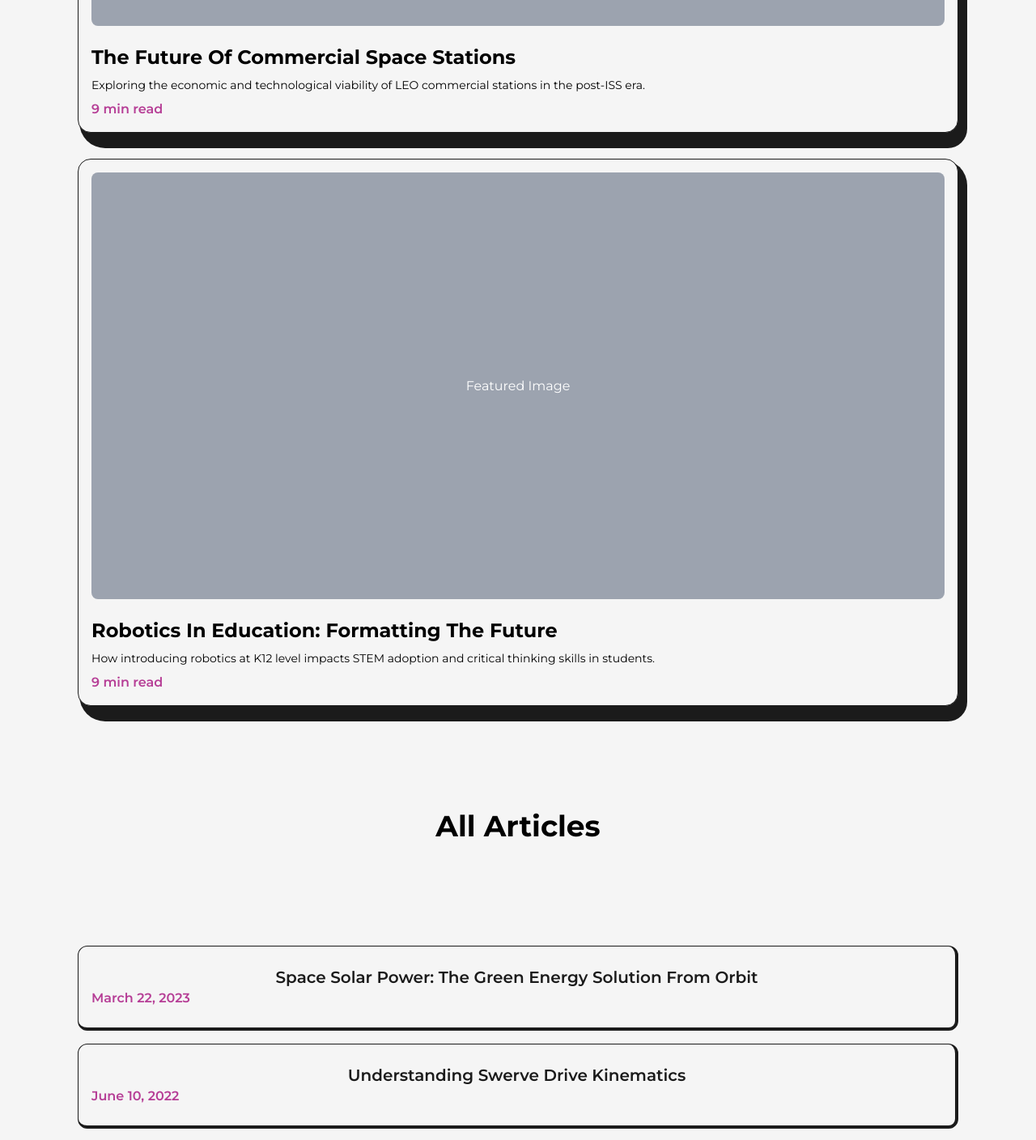
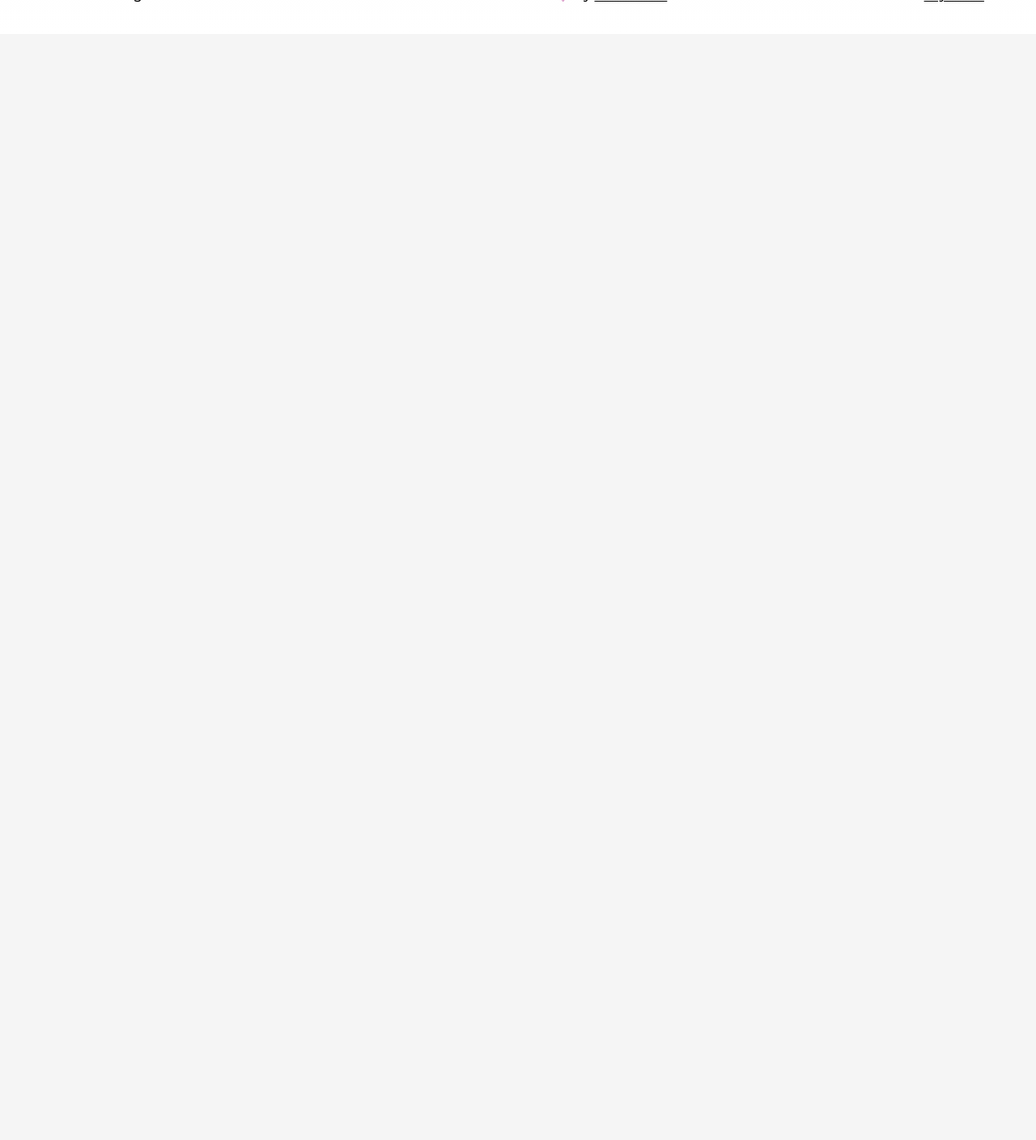
Before and after one commit to prathameshbarapatre5/Portfolio, a Next.js app: page /articles in a window 1280 px wide. Shown: the part 880-2288 px from the top of the page at 81% size. After the commit the page ends 922 px from the top, so only its background shows below. Built offline with nearby package versions, Linux system fonts and the light colour scheme.

Commit message:
Image Alignment

```diff
--- a/app/about/page.tsx
+++ b/app/about/page.tsx
@@ -7,6 +7,7 @@ import Skills from '@/components/Skills'
 import Experience from '@/components/Experience'
 import Education from '@/components/Education'
 import { useInView, useMotionValue, useSpring } from 'framer-motion'
+import aboutPhoto from '@/public/images/about-photo.png'
 
 const AnimatedNumbers = ({ value }: { value: number }) => {
     const ref = useRef<HTMLSpanElement>(null)
@@ -52,9 +53,7 @@ const About = () => {
 
                     <div className='col-span-3 relative h-max rounded-2xl border-2 border-solid border-dark bg-light p-8 dark:bg-dark dark:border-light xl:col-span-4 md:order-1 md:col-span-8'>
                         <div className='absolute top-0 -right-3 -z-10 w-[102%] h-[103%] rounded-[2rem] bg-dark dark:bg-light' />
-                        <div className='w-full h-auto rounded-2xl bg-gray-300 aspect-square flex items-center justify-center text-dark'>
-                            Profile Image
-                        </div>
+                        <Image src={aboutPhoto} alt="Prathmesh Barapatre" className='w-full h-auto rounded-2xl' priority sizes="(max-width: 768px) 100vw, 50vw" />
                     </div>
 
                     <div className='col-span-2 flex flex-col items-end justify-between xl:col-span-8 xl:flex-row xl:items-center md:order-3'>
--- a/app/articles/page.tsx
+++ b/app/articles/page.tsx
@@ -82,41 +82,11 @@ const Articles = () => {
             <Layout className='pt-16'>
                 <AnimatedText text="Words Can Change The World!" className='mb-16 lg:!text-7xl sm:!text-6xl xs:!text-4xl sm:mb-8' />
                 <ul className='grid grid-cols-2 gap-16 lg:gap-8 md:grid-cols-1 md:gap-y-16'>
-                    <FeaturedArticle
-                        title="The Future of Commercial Space Stations"
-                        summary="Exploring the economic and technological viability of LEO commercial stations in the post-ISS era."
-                        time="9 min read"
-                        link="#"
-                        img="/"
-                    />
-                    <FeaturedArticle
-                        title="Robotics in Education: Formatting the Future"
-                        summary="How introducing robotics at K12 level impacts STEM adoption and critical thinking skills in students."
-                        time="9 min read"
-                        link="#"
-                        img="/"
-                    />
+                    {/* Articles will be added here later */}
                 </ul>
                 <h2 className='font-bold text-4xl w-full text-center my-32 mt-32'>All Articles</h2>
                 <ul>
-                    <Article
-                        title="Space Solar Power: The Green Energy Solution from Orbit"
-                        date="March 22, 2023"
-                        link="#"
-                        img="/"
-                    />
-                    <Article
-                        title="Understanding Swerve Drive Kinematics"
-                        date="June 10, 2022"
-                        link="#"
-                        img="/"
-                    />
-                    <Article
-                        title="Getting Started with ROS and Gazebo"
-                        date="Jan 15, 2021"
-                        link="#"
-                        img="/"
-                    />
+                    {/* More articles will be added here later */}
                 </ul>
             </Layout>
         </main>
--- a/app/page.tsx
+++ b/app/page.tsx
@@ -16,8 +16,8 @@ export default function Home() {
     return (
         <main className='flex items-center text-dark w-full min-h-screen dark:text-light'>
             <Layout className='pt-0 md:pt-16 sm:pt-8'>
-                <div className="flex items-center justify-between w-full lg:flex-col">
-                    <div className='w-1/2 md:w-full'>
+                <div className="flex items-center justify-between w-full flex-col lg:flex-row">
+                    <div className='w-full md:w-full lg:w-1/2'>
                         <Image
                             src={profilePic}
                             alt="Prathamesh Barapatre"
@@ -28,12 +28,12 @@ export default function Home() {
                             sizes="(max-width: 768px) 100vw, 50vw"
                         />
                     </div>
-                    <div className='w-1/2 flex flex-col items-center self-center lg:w-full lg:text-center'>
-                        <AnimatedText text="Turning Vision Into Reality With Code And Engineering." className='!text-6xl !text-left xl:!text-5xl lg:!text-center lg:!text-6xl md:!text-5xl sm:!text-3xl' />
-                        <p className='my-4 text-base font-medium md:text-sm sm:text-xs'>
+                    <div className='w-full lg:w-1/2 flex flex-col items-center lg:items-start self-center lg:text-left lg:pl-6'>
+                        <AnimatedText text="Turning Vision Into Reality With Code And Engineering." className='!text-6xl !text-left xl:!text-5xl lg:!text-6xl md:!text-5xl sm:!text-3xl' />
+                        <p className='my-4 text-base font-medium md:text-sm sm:text-xs text-center lg:text-left'>
                             As a skilled Robotics Engineer and President of NSS Mumbai, I am dedicated to exploring advanced technologies for space exploration. From designing mechanisms to mentoring students, my goal is to push the boundaries of what's possible.
                         </p>
-                        <div className='flex items-center self-start mt-2 lg:self-center'>
+                        <div className='flex items-center self-center lg:self-start mt-2'>
                             <Link href="/resume.pdf" target={"_blank"}
                                 className="flex items-center bg-dark text-light p-2.5 px-6 rounded-lg text-lg font-semibold hover:bg-light hover:text-dark border-2 border-solid border-transparent hover:border-dark dark:bg-light dark:text-dark hover:dark:bg-dark hover:dark:text-light hover:dark:border-light transition-all md:p-2 md:px-4 md:text-base"
                                 distinct-id="resume-btn" // specific ID
--- a/app/projects/page.tsx
+++ b/app/projects/page.tsx
@@ -63,42 +63,7 @@ const Projects = () => {
 
                 <div className='grid grid-cols-12 gap-24 gap-y-32 xl:gap-x-16 lg:gap-x-8 md:gap-y-24 sm:gap-x-0'>
                     <div className='col-span-12'>
-                        <FeaturedProject
-                            title="Lunar Rover Navigation with ROS & Gazebo"
-                            img="/"
-                            summary="A comprehensive simulation of a lunar rover using ROS and Gazebo. Implemented particle filters for localization and A* for path planning on a lunar terrain map generated from LRO data."
-                            link="#"
-                            github="#"
-                            type="Robotics / Simulation"
-                        />
-                    </div>
-                    <div className='col-span-6 sm:col-span-12'>
-                        <Project
-                            title="Swerve Drive Mechanism"
-                            img="/"
-                            link="#"
-                            github="#"
-                            type="Mechatronics"
-                        />
-                    </div>
-                    <div className='col-span-6 sm:col-span-12'>
-                        <Project
-                            title="Auto-Turret Defense System"
-                            img="/"
-                            link="#"
-                            github="#"
-                            type="Computer Vision"
-                        />
-                    </div>
-                    <div className='col-span-12'>
-                        <FeaturedProject
-                            title="Space Solar Power Station Research"
-                            img="/"
-                            summary="Research and conceptual design of a commercial Low Earth Orbit (LEO) space station and space solar power systems. Presented at National Space Society events."
-                            link="#"
-                            github="#"
-                            type="Space Technology"
-                        />
+                        {/* Projects will be added here later */}
                     </div>
                 </div>
             </Layout>
```
Also changed, not shown: public/images/about-photo.png (added).
